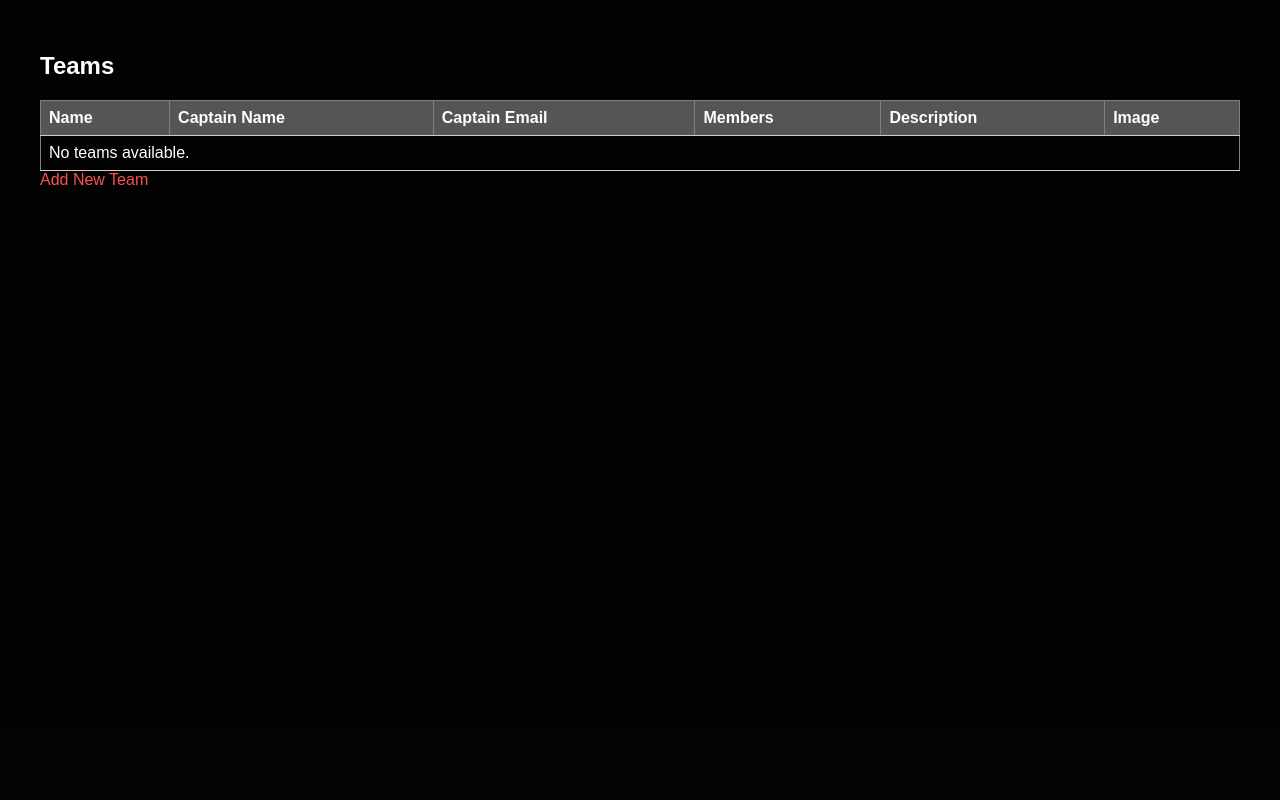
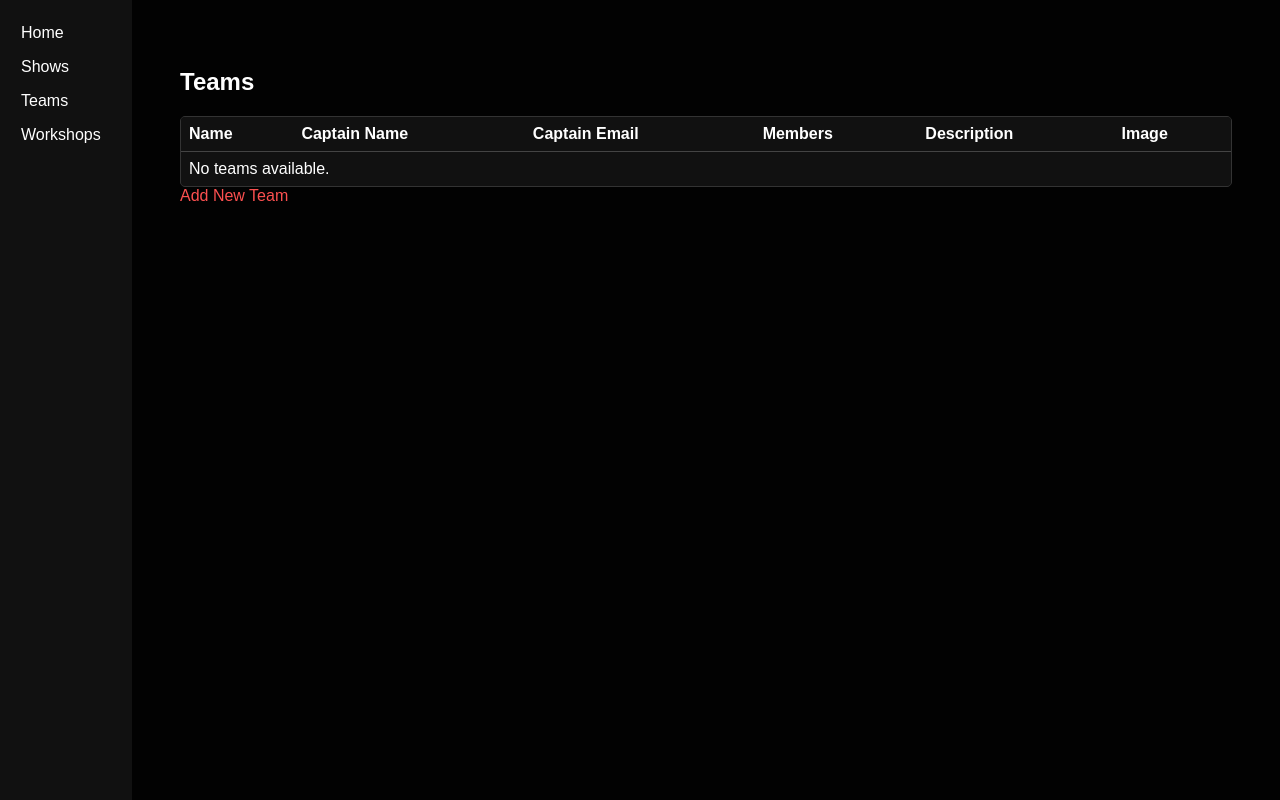
Before and after one commit to S0ulfire84/impro-neuf-showtime-django, a Django app: page /teams/ in a window 1280 px wide. Shown: the part 72-872 px from the top of the page. Before the commit the page ends 257 px from the top, so only its background shows below. Run offline with Django 3.2, Linux system fonts and the light colour scheme; the visitor is signed in with stand-in values (Sample User, id 1); data that the repository does not hold is empty.

Commit message:
Add a sidebar

```diff
--- a/showtime/events/templates/team_list.html
+++ b/showtime/events/templates/team_list.html
@@ -1,7 +1,7 @@
 {% extends "base.html" %} {% block content %}
 <h2>Teams</h2>
 
-<table border="1">
+<table>
   <thead>
     <tr>
       <th>Name</th>
--- a/showtime/static/css/styles.css
+++ b/showtime/static/css/styles.css
@@ -13,24 +13,37 @@ body {
 }
 
 table {
-  border-collapse: collapse;
+  border-collapse: separate;
+  border-spacing: 0;
   width: 100%;
+  border-radius: 5px;
+  overflow: hidden;
+  background-color: #333;
+  border: #333 1px solid;
 }
 
 th,
 td {
   padding: 8px;
   text-align: left;
-  border-bottom: 1px solid #ccc;
 }
 
 th {
-  background-color: #555;
+  background-color: #111;
   color: white;
+  border-bottom: 1px solid #444;
+}
+
+tr:nth-child(even) {
+  background-color: #000;
+}
+
+tr:nth-child(odd) {
+  background-color: #111;
 }
 
 tr:hover {
-  background-color: #555;
+  background-color: #fc5050;
   cursor: pointer;
 }
 
@@ -61,3 +74,39 @@ a:hover {
   margin-right: 1rem;
   vertical-align: middle;
 }
+
+/* Add these styles for the sidebar */
+.wrapper {
+  display: flex;
+}
+
+.sidebar {
+  background-color: #111;
+  padding: 1rem;
+  width: 100px;
+  min-height: calc(100vh - 2rem);
+}
+
+.sidebar ul {
+  list-style-type: none;
+  padding: 0;
+  margin: 0;
+}
+
+.sidebar li a {
+  display: block;
+  color: white;
+  text-decoration: none;
+  padding: 0.5rem 5px;
+  border-radius: 5px;
+}
+
+.sidebar li a:hover {
+  background-color: #fc5050;
+  color: white;
+}
+
+.main-content {
+  flex-grow: 1;
+  padding: 1rem;
+}
--- a/showtime/templates/base.html
+++ b/showtime/templates/base.html
@@ -25,7 +25,22 @@
       </h1>
     </header>
 
-    <!-- Add the content section here -->
-    <div class="container">{% block content %}{% endblock %}</div>
+    <!-- Add the wrapper element -->
+    <div class="wrapper">
+      <!-- Add the sidebar navigation -->
+      <nav class="sidebar">
+        <ul>
+          <li><a href="/">Home</a></li>
+          <li><a href="/shows">Shows</a></li>
+          <li><a href="/teams">Teams</a></li>
+          <li><a href="/workshops">Workshops</a></li>
+        </ul>
+      </nav>
+
+      <!-- Wrap the container in a main-content element -->
+      <div class="main-content">
+        <div class="container">{% block content %}{% endblock %}</div>
+      </div>
+    </div>
   </body>
 </html>
```
